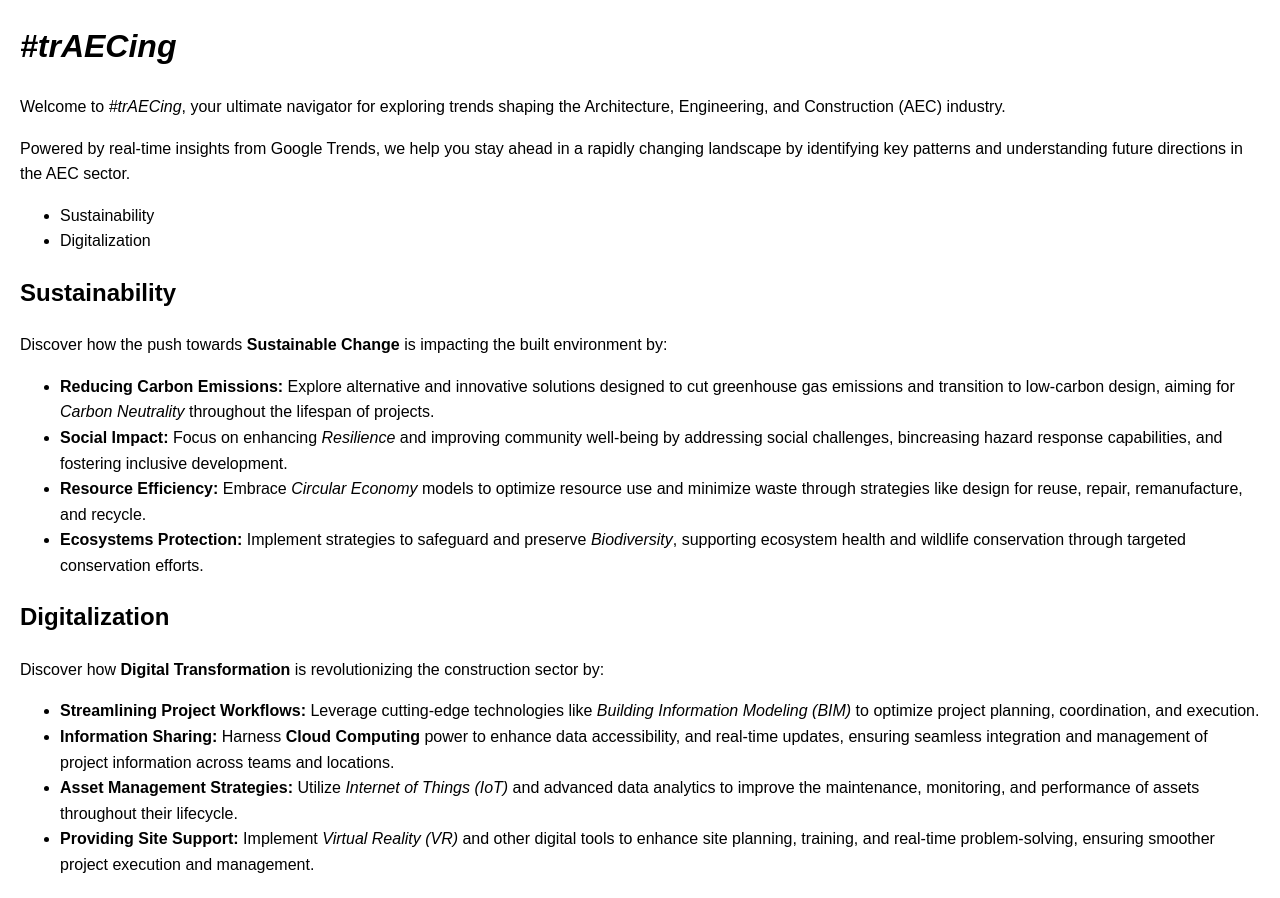
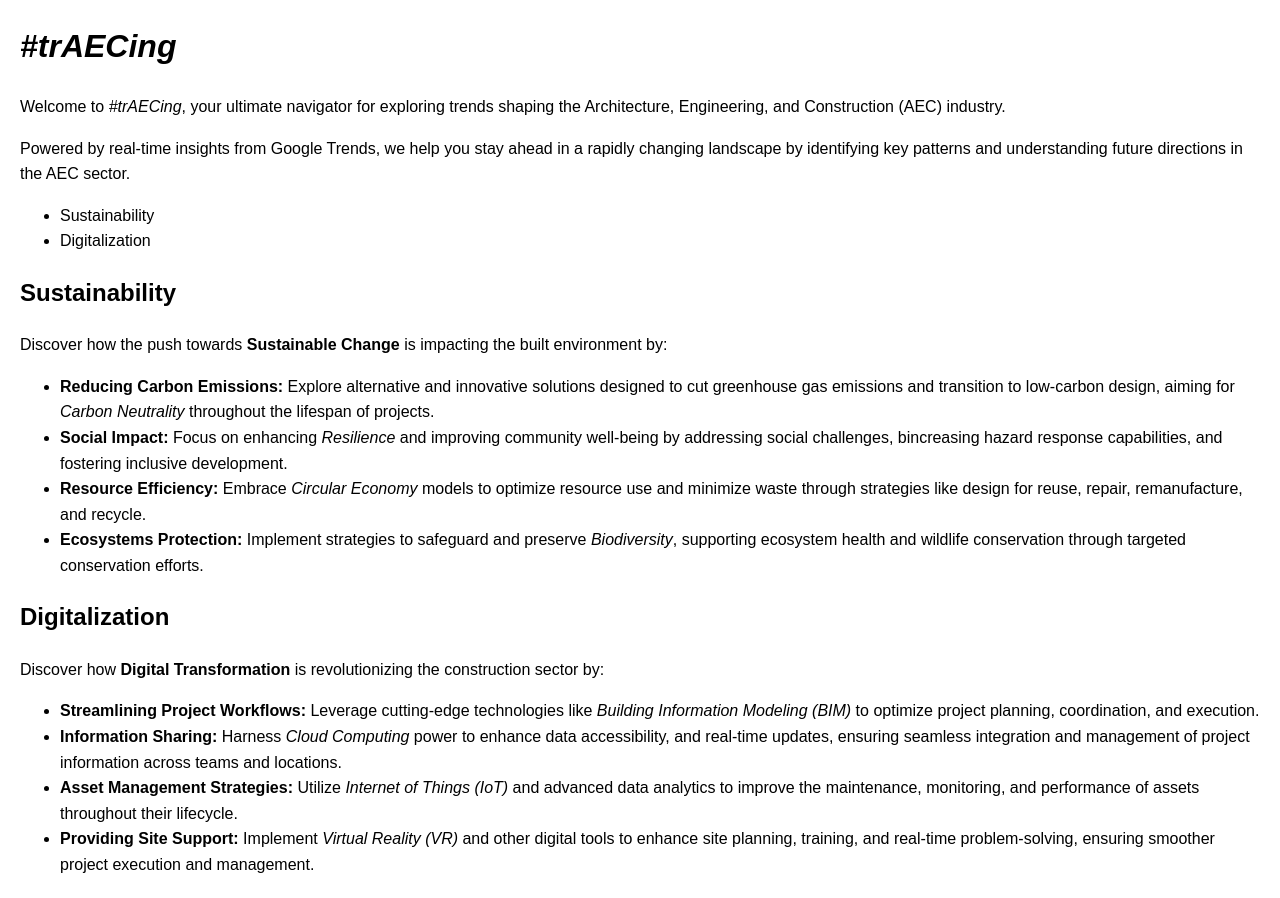
Before and after one commit to daveforni/traecing, a plain HTML site: page index.html in a window 1280 px wide. Drawn offline with Linux system fonts and the light colour scheme; a script that the page names is missing.

Commit message:
Update index.html

```diff
--- a/index.html
+++ b/index.html
@@ -41,7 +41,7 @@
 
 	<ul>
 		<li><b>Streamlining Project Workflows:</b> Leverage cutting-edge technologies like <i>Building Information Modeling (BIM)</i> to optimize project planning, coordination, and execution.</li>
-		<li><b>Information Sharing:</b> Harness <b>Cloud Computing</b> power to enhance data accessibility, and real-time updates, ensuring seamless integration and management of project information across teams and locations.</li>
+		<li><b>Information Sharing:</b> Harness <i>Cloud Computing</i> power to enhance data accessibility, and real-time updates, ensuring seamless integration and management of project information across teams and locations.</li>
 		<li><b>Asset Management Strategies:</b> Utilize <i>Internet of Things (IoT)</i> and advanced data analytics to improve the maintenance, monitoring, and performance of assets throughout their lifecycle.</li>
 	  	<li><b>Providing Site Support:</b> Implement <i>Virtual Reality (VR)</i> and other digital tools to enhance site planning, training, and real-time problem-solving, ensuring smoother project execution and management.</li>
 	</ul>
```
